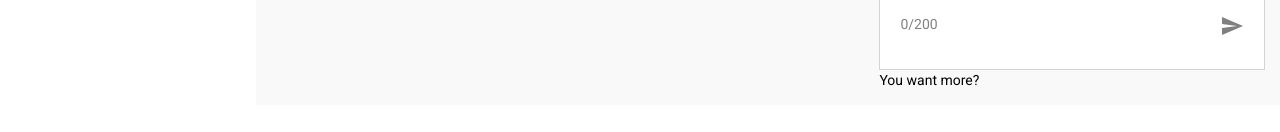
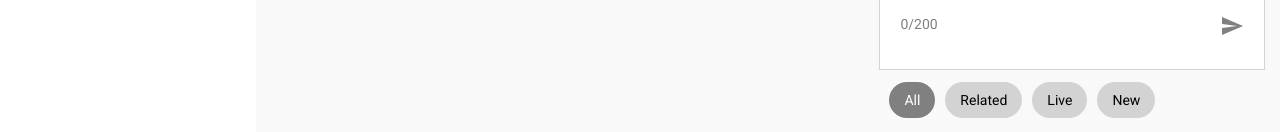
Before and after one commit to Daltonic/youtube-live-clone, an Angular app: page /events/1 in a window 1280 px wide. Shown: the part 670-802 px from the top of the page. Built offline with nearby package versions, Linux system fonts and the light colour scheme; what @angular/youtube-player would draw is missing.

Commit message:
adds the badge pills

```diff
--- a/src/app/event/event.component.css
+++ b/src/app/event/event.component.css
@@ -212,6 +212,28 @@
   height: 68%;
 }
 
+.event__videos {
+  margin-top: 10px;
+}
+
+.badge-pills {
+  padding: 10px 0;
+}
+
+.badge-pills > span {
+  background-color: lightgray;
+  color: black;
+  padding: 10px 15px;
+  margin-left: 10px;
+  border-radius: 25px;
+  cursor: pointer;
+}
+
+.badge-pills > span:first-child {
+  background-color: gray;
+  color: white;
+}
+
 /* width */
 ::-webkit-scrollbar {
   width: 10px;
--- a/src/app/event/event.component.html
+++ b/src/app/event/event.component.html
@@ -94,7 +94,14 @@
           </div>
         </div>
       </div>
-      <div class="event__videos">You want more?</div>
+      <div class="event__videos">
+        <div class="badge-pills">
+          <span class="pill">All</span>
+          <span class="pill">Related</span>
+          <span class="pill">Live</span>
+          <span class="pill">New</span>
+        </div>
+      </div>
     </div>
   </div>
 </div>
```
